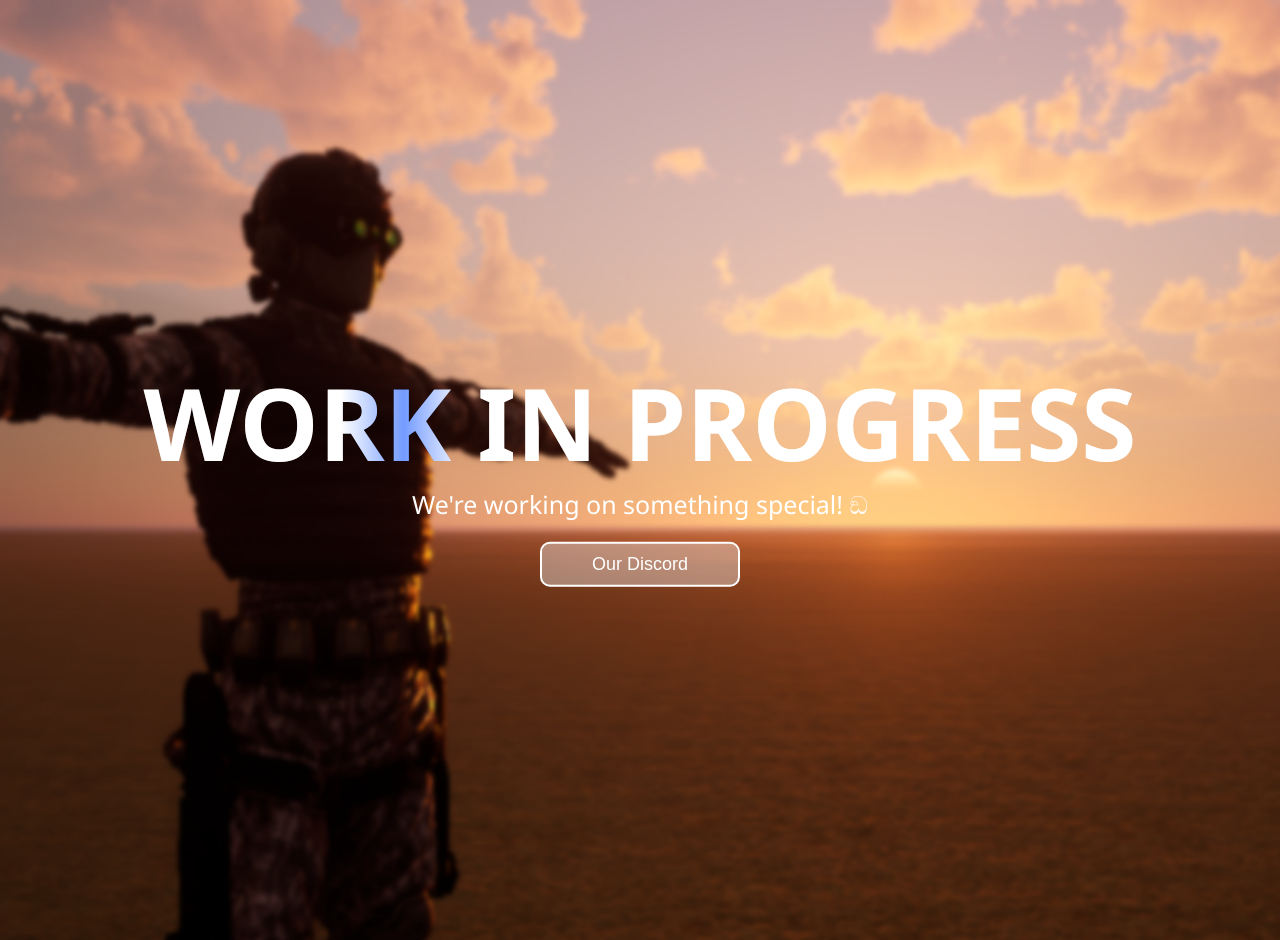
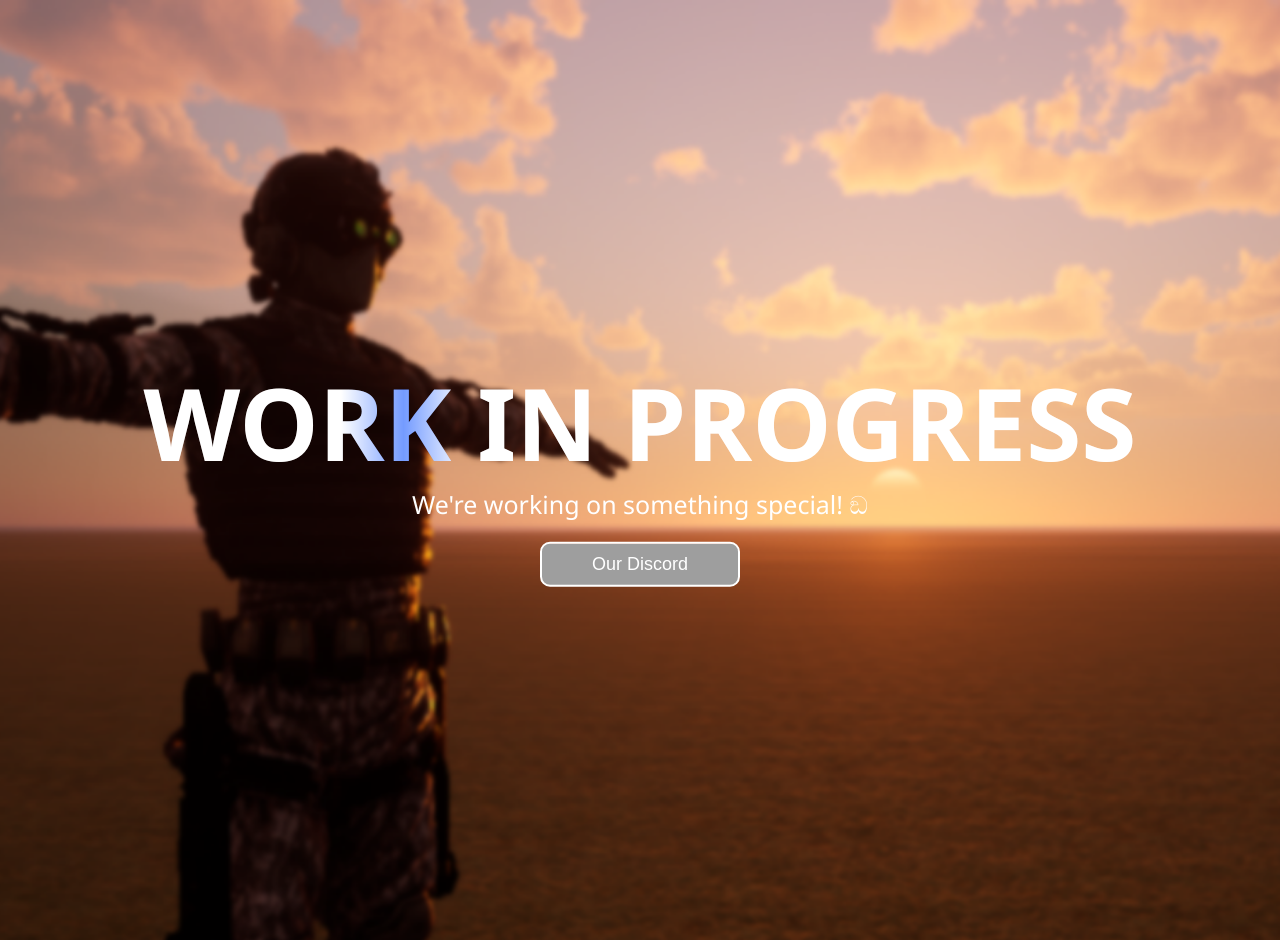
Before and after one commit to AGames-Studio/BattleluxWebsite, a PHP site: page / in a window 1280 px wide. Run offline with PHP 8.4, Linux system fonts and the light colour scheme; grey boxes are pictures that could not be loaded.

Commit message:
Update style.css

```diff
--- a/style.css
+++ b/style.css
@@ -39,13 +39,13 @@ button{
     border: 2px solid rgb(255, 255, 255);
     color: white;
     font-size: 18px;
-    background: rgba(255, 255, 255, 0.377);
+    background: rgba(255, 255, 255, 0.377) url('https://c.tenor.com/fuGIGEckxdMAAAAd/tenor.gif') no-repeat center center;
     transition: all .2s ease-in-out;
 }
 
 button:hover{
     cursor: pointer;
-    background-color: transparent;
+    background: url('https://c.tenor.com/cDl7v8avyC0AAAAd/tenor.gif') no-repeat center center;
 }
 
 h2{
```
